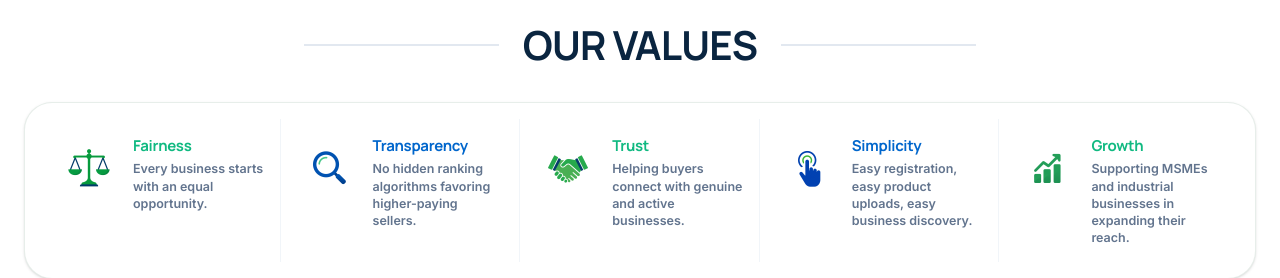
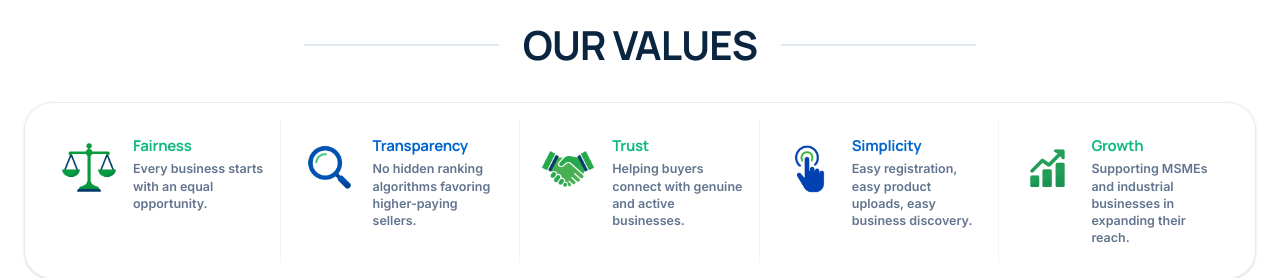
Before and after one commit to Siddiquemohd/OpenMarket, a Next.js app: page /our-mission in a window 1280 px wide. Shown: the part 2280-2558 px from the top of the page. Built offline with nearby package versions, Linux system fonts and the light colour scheme; no server answers.

Commit message:
feat: add Our Mission page with company vision, value propositions, and founder credentials

```diff
--- a/src/app/our-mission/page.tsx
+++ b/src/app/our-mission/page.tsx
@@ -42,13 +42,13 @@
 }) {
   return (
     <div className="flex items-start gap-3 p-3 xl:p-4">
-      <div className="w-16 h-16 flex-shrink-0 mt-0.5">
+      <div className="w-16 h-16 flex-shrink-0 mt-0.5 flex items-center justify-center overflow-visible">
         <Image
           src={imageSrc}
           alt={title}
           width={64}
           height={64}
-          className="object-contain"
+          className="object-contain scale-[1.3]"
         />
       </div>
       <div className="flex flex-col text-left">
```
